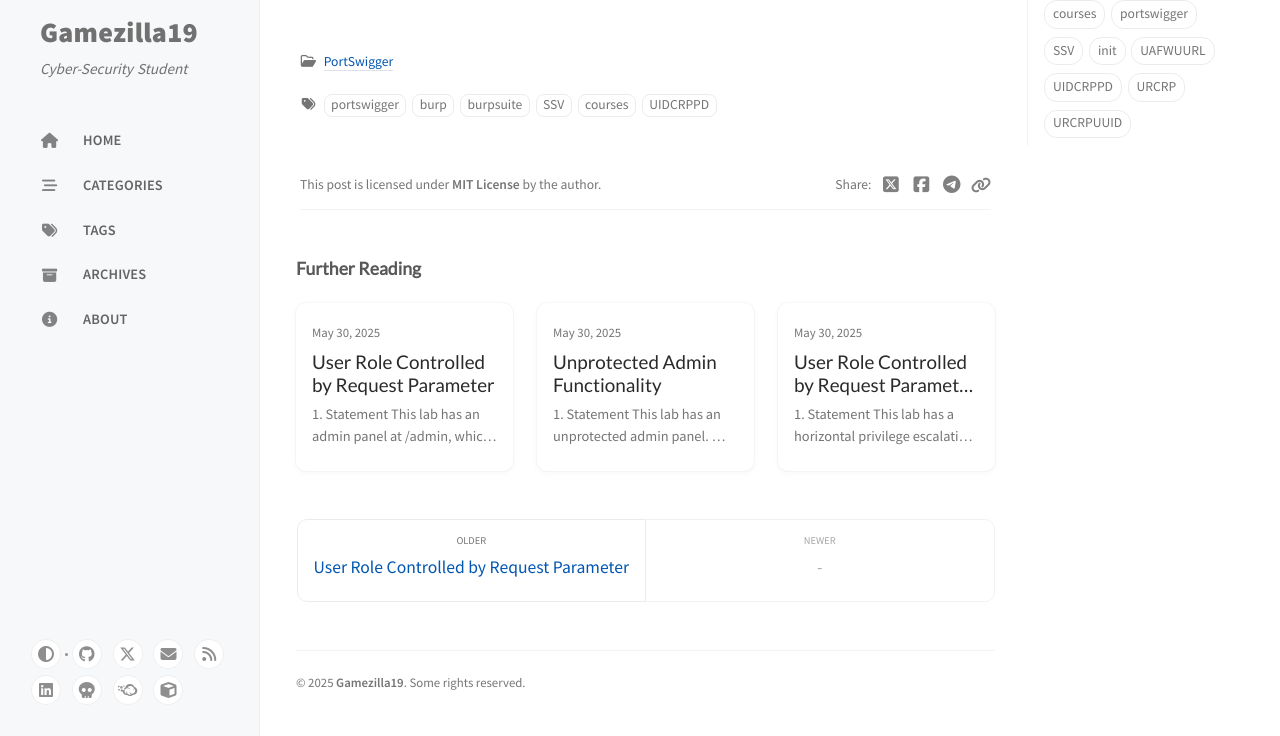
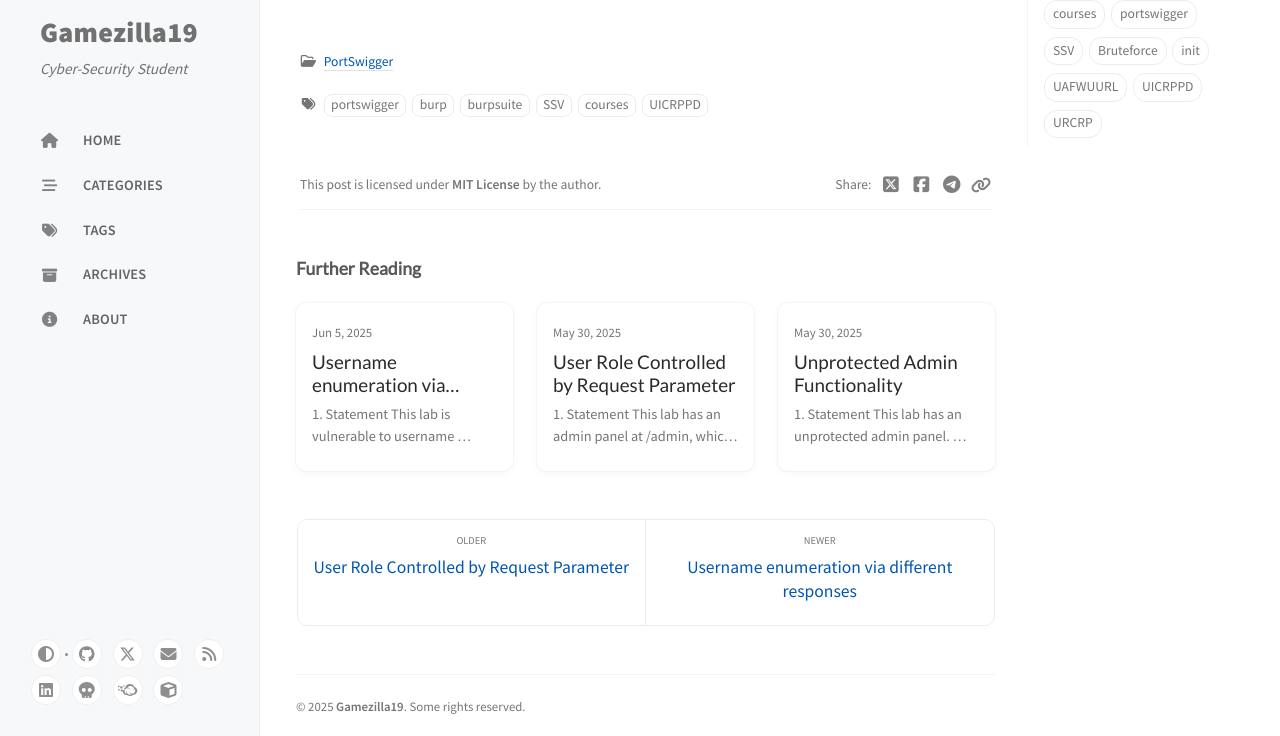
Before and after one commit to gamezilla19/gamezilla19.github.io, a Jekyll site: the page built from _posts/PortSwigger/ServerSideVulnerability/Access Control/2025-06-03-UIDCRPPD.md, in a window 1280 px wide and 900 px high, scrolled down 2695 px, cut to the strip 164-900 px from the top of the window. Built offline with Jekyll 4.4.1, drawn with Linux system fonts in a browser that asks for light colours; cached includes are drawn as plain includes; nearby versions of some CDN libraries; some of the changed lines change nothing that is shown; some of the changed text lies outside the part shown.

Commit message:
added Authentication 1 courses + img

````diff
--- a/_posts/PortSwigger/ServerSideVulnerability/Access Control/2025-06-03-UIDCRPPD.md
+++ b/_posts/PortSwigger/ServerSideVulnerability/Access Control/2025-06-03-UIDCRPPD.md
@@ -6,7 +6,7 @@
 comments: false
 toc: false
 pin: false
-tags: [portswigger, burp, burpsuite, SSV, courses, UIDCRPPD]
+tags: [portswigger, burp, burpsuite, SSV, courses, UICRPPD]
 math: false
 mermaid: false
 ---
--- /dev/null
+++ b/_posts/PortSwigger/ServerSideVulnerability/Authentication/2025-06-05-UsernameEnumerationBruteforce.md
@@ -0,0 +1,150 @@
+---
+title: Username enumeration via different responses
+author: Gamezilla
+date: 2025-06-05 14:00:00 +0100
+categories: [PortSwigger]
+comments: false
+toc: false
+pin: false
+tags: [portswigger, burp, burpsuite, SSV, courses, Bruteforce]
+math: false
+mermaid: false
+---
+
+## 1. Statement
+
+This lab is vulnerable to username enumeration and password brute-force attacks. It has an account with a predictable username and password, which can be found in the following wordlists:
+
+- Candidate usernames
+- Candidate passwords
+
+To solve the lab, enumerate a valid username, brute-force this user's password, then access their account page.
+
+
+
+![enonce](/assets/img/posts/PortSwigger/ServerSideVulnerabilities/Authentication/enonce.png)
+
+
+---
+
+## 2. Challenge
+
+### a. User ID controlled by request parameter with password disclosure, what is it ?
+
+Conceptually, authentication vulnerabilities are easy to understand. However, they are usually critical because of the clear relationship between authentication and security.
+
+Authentication vulnerabilities can allow attackers to gain access to sensitive data and functionality. They also expose additional attack surface for further exploits. For this reason, it's important to learn how to identify and exploit authentication vulnerabilities, and how to bypass common protection measures.
+
+In this section, we explain:
+
+The most common authentication mechanisms used by websites.
+Potential vulnerabilities in these mechanisms.
+Inherent vulnerabilities in different authentication mechanisms.
+Typical vulnerabilities that are introduced by their improper implementation.
+How you can make your own authentication mechanisms as robust as possible.
+
+What is the difference between authentication and authorization?
+Authentication is the process of verifying that a user is who they claim to be. Authorization involves verifying whether a user is allowed to do something.
+
+For example, authentication determines whether someone attempting to access a website with the username Carlos123 really is the same person who created the account.
+
+Once Carlos123 is authenticated, their permissions determine what they are authorized to do. For example, they may be authorized to access personal information about other users, or perform actions such as deleting another user's account.
+
+Brute-force attacks
+A brute-force attack is when an attacker uses a system of trial and error to guess valid user credentials. These attacks are typically automated using wordlists of usernames and passwords. Automating this process, especially using dedicated tools, potentially enables an attacker to make vast numbers of login attempts at high speed.
+
+Brute-forcing is not always just a case of making completely random guesses at usernames and passwords. By also using basic logic or publicly available knowledge, attackers can fine-tune brute-force attacks to make much more educated guesses. This considerably increases the efficiency of such attacks. Websites that rely on password-based login as their sole method of authenticating users can be highly vulnerable if they do not implement sufficient brute-force protection.
+
+Brute-forcing usernames
+Usernames are especially easy to guess if they conform to a recognizable pattern, such as an email address. For example, it is very common to see business logins in the format firstname.lastname@somecompany.com. However, even if there is no obvious pattern, sometimes even high-privileged accounts are created using predictable usernames, such as admin or administrator.
+
+During auditing, check whether the website discloses potential usernames publicly. For example, are you able to access user profiles without logging in? Even if the actual content of the profiles is hidden, the name used in the profile is sometimes the same as the login username. You should also check HTTP responses to see if any email addresses are disclosed. Occasionally, responses contain email addresses of high-privileged users, such as administrators or IT support.
+
+Brute-forcing passwords
+Passwords can similarly be brute-forced, with the difficulty varying based on the strength of the password. Many websites adopt some form of password policy, which forces users to create high-entropy passwords that are, theoretically at least, harder to crack using brute-force alone. This typically involves enforcing passwords with:
+
+A minimum number of characters
+A mixture of lower and uppercase letters
+At least one special character
+
+However, while high-entropy passwords are difficult for computers alone to crack, we can use a basic knowledge of human behavior to exploit the vulnerabilities that users unwittingly introduce to this system. Rather than creating a strong password with a random combination of characters, users often take a password that they can remember and try to crowbar it into fitting the password policy. For example, if mypassword is not allowed, users may try something like Mypassword1! or Myp4$$w0rd instead.
+
+In cases where the policy requires users to change their passwords on a regular basis, it is also common for users to just make minor, predictable changes to their preferred password. For example, Mypassword1! becomes Mypassword1? or Mypassword2!.
+
+This knowledge of likely credentials and predictable patterns means that brute-force attacks can often be much more sophisticated, and therefore effective, than simply iterating through every possible combination of characters.
+
+Username enumeration
+Username enumeration is when an attacker is able to observe changes in the website's behavior in order to identify whether a given username is valid.
+
+Username enumeration typically occurs either on the login page, for example, when you enter a valid username but an incorrect password, or on registration forms when you enter a username that is already taken. This greatly reduces the time and effort required to brute-force a login because the attacker is able to quickly generate a shortlist of valid usernames.
+
+### b. Vulnerability Analysis
+
+As the course explains it to us, as we arrive on the Lab, we will directly use Burp,
+When we are on Burp, we will intercept a login request as described on the picture :
+
+
+![burpintercept](/assets/img/posts/PortSwigger/ServerSideVulnerabilities/Authentication/burpintercept.png)
+
+Burp will return this :
+```
+POST /login HTTP/2
+Host: 0a690011034e43cd802ba87b00060000.web-security-academy.net
+Cookie: session=fhMeTulM5g8KFmSTJIz5LqkA0lGbqw3e
+Content-Length: 31
+Cache-Control: max-age=0
+Sec-Ch-Ua: "Not.A/Brand";v="99", "Chromium";v="136"
+Sec-Ch-Ua-Mobile: ?0
+Sec-Ch-Ua-Platform: "Linux"
+Accept-Language: fr-FR,fr;q=0.9
+Origin: https://0a690011034e43cd802ba87b00060000.web-security-academy.net
+Content-Type: application/x-www-form-urlencoded
+Upgrade-Insecure-Requests: 1
+User-Agent: Mozilla/5.0 (X11; Linux x86_64) AppleWebKit/537.36 (KHTML, like Gecko) Chrome/136.0.0.0 Safari/537.36
+Accept: text/html,application/xhtml+xml,application/xml;q=0.9,image/avif,image/webp,image/apng,*/*;q=0.8,application/signed-exchange;v=b3;q=0.7
+Sec-Fetch-Site: same-origin
+Sec-Fetch-Mode: navigate
+Sec-Fetch-User: ?1
+Sec-Fetch-Dest: document
+Referer: https://0a690011034e43cd802ba87b00060000.web-security-academy.net/login
+Accept-Encoding: gzip, deflate, br
+Priority: u=0, i
+
+username=test&password=password
+```
+We see that in the last line, is written the request we sent. we will then select the username parameter i.e test and select "Send to Intruder"
+
+![intruder1](/assets/img/posts/PortSwigger/ServerSideVulnerabilities/Authentication/intruder1.png)
+
+```
+username=$test$&password=password
+```
+which means that the intruder will now change the "test" parameter with a list we will give him on the panel we have on the right of our screen
+
+![intruderconf](/assets/img/posts/PortSwigger/ServerSideVulnerabilities/Authentication/intruderconf.png)
+
+As you see, on the right we have the "Payload Configuration" where we'll be able to paste the list that PortSwigger gave us to try :
+
+![payload](/assets/img/posts/PortSwigger/ServerSideVulnerabilities/Authentication/payloadconf.png)
+
+We will make sure to be in "Sniper attack" mode before trying the bruteforce, then we press on " Start attack".
+After a few seconds, the 101 usernames were tested. We will proceed to the analysis of the length of the answer made by the server.
+
+![username](/assets/img/posts/PortSwigger/ServerSideVulnerabilities/Authentication/username.png)
+
+we find that the "puppet" username has responded something bigger than others, as we try it directly on the website, we find that the answer is not "invalid username" but "invalid password" which confirm that we found a username for the website.
+
+![incpassword](/assets/img/posts/PortSwigger/ServerSideVulnerabilities/Authentication/incpassword.png)
+
+We will doubleclick on the puppet username, and then do the same trick for the password, select password with the username puppet, send it to intruder, bruteforce, then find the answer.
+
+![intruder2](/assets/img/posts/PortSwigger/ServerSideVulnerabilities/Authentication/intruder2.png)
+
+Then, again we analyze the length, we find that "sunshine" password seems to be the correct one, we will try that.
+We find out that it works which ends the Lab and the writeup.
+
+![final](/assets/img/posts/PortSwigger/ServerSideVulnerabilities/Authentication/final.png)
+
+---
+
+## END of the writeup.
````
Also changed, not shown: assets/img/posts/PortSwigger/ServerSideVulnerabilities/Authentication/burpintercept.png (added), assets/img/posts/PortSwigger/ServerSideVulnerabilities/Authentication/enonce.png (added), assets/img/posts/PortSwigger/ServerSideVulnerabilities/Authentication/final.png (added), assets/img/posts/PortSwigger/ServerSideVulnerabilities/Authentication/incpassword.png (added), assets/img/posts/PortSwigger/ServerSideVulnerabilities/Authentication/intruder1.png (added), assets/img/posts/PortSwigger/ServerSideVulnerabilities/Authentication/intruder2.png (added), assets/img/posts/PortSwigger/ServerSideVulnerabilities/Authentication/intruderconf.png (added), assets/img/posts/PortSwigger/ServerSideVulnerabilities/Authentication/payloadconf.png (added), assets/img/posts/PortSwigger/ServerSideVulnerabilities/Authentication/username.png (added).
